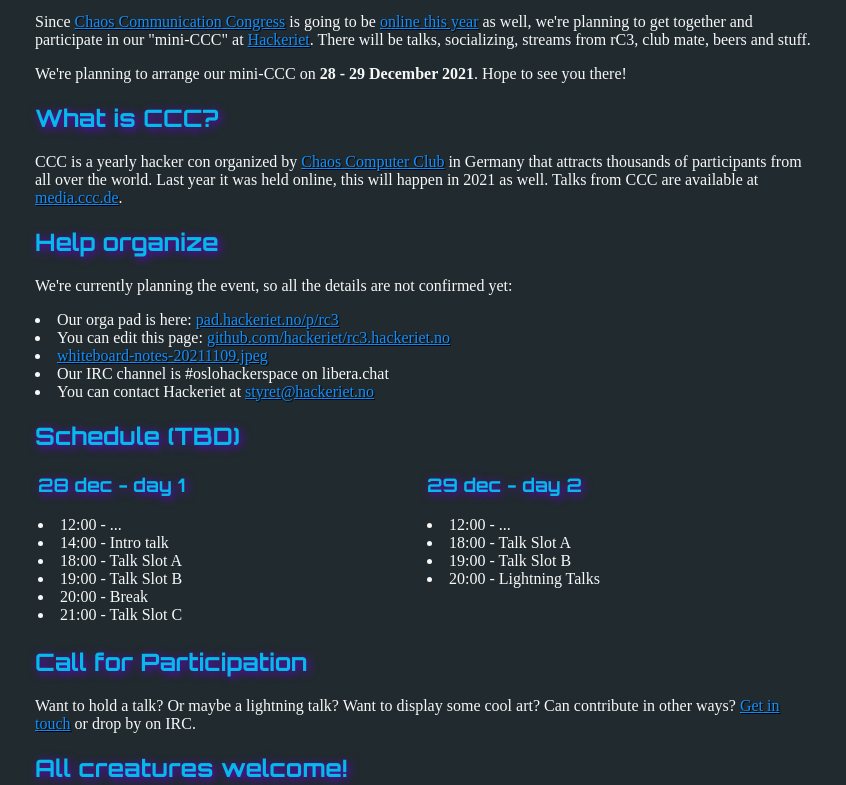
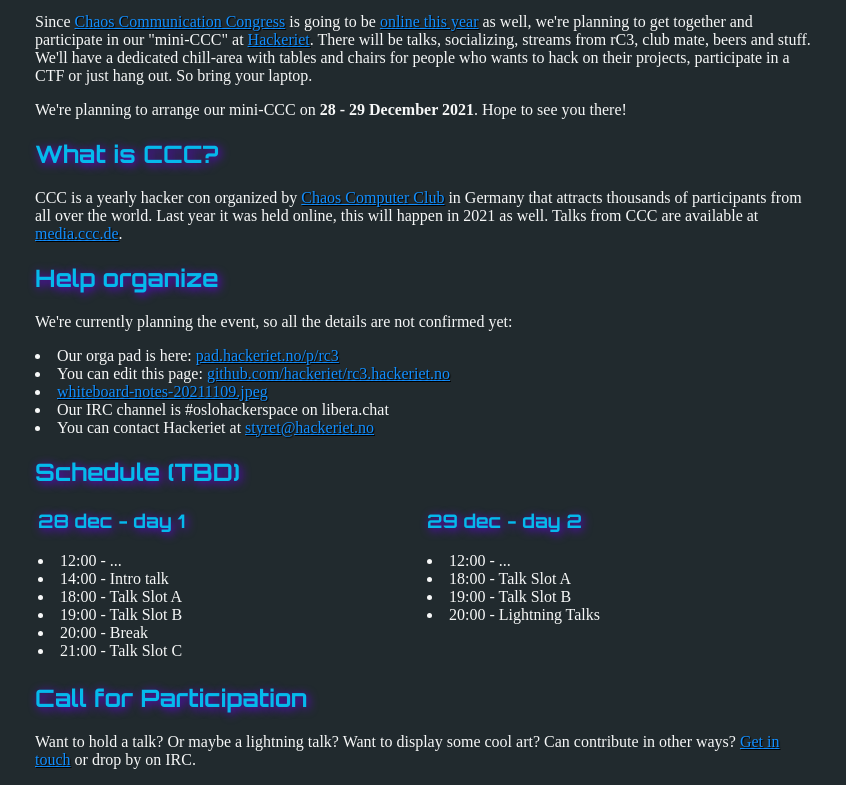
Before and after one commit to stigtsp/rc3.hackeriet.no, a plain HTML site: page index.html in a window 1280 px wide. Shown: the part 150-935 px from the top of the page, without its empty margins (215-1061 px from the left). Drawn offline with Linux system fonts and the light colour scheme.

Commit message:
Update index.html

```diff
--- a/index.html
+++ b/index.html
@@ -49,7 +49,7 @@
         <p>
             Since <a href="https://en.wikipedia.org/wiki/Chaos_Communication_Congress">Chaos Communication Congress</a> is going to be <a href="https://events.ccc.de/#rc3-2021-nowhere-en-version">online this year</a> as
             well, we're planning to get together and participate in our "mini-CCC" at <a href="https://hackeriet.no">Hackeriet</a>.
-            There will be talks, socializing, streams from rC3, club mate, beers and stuff.
+            There will be talks, socializing, streams from rC3, club mate, beers and stuff. We'll have a dedicated chill-area with tables and chairs for people who wants to hack on their projects, participate in a CTF or just hang out. So bring your laptop.
         </p>
         <p>
             We're planning to arrange our mini-CCC on <b>28 - 29 December 2021</b>. Hope to see you there!
```
